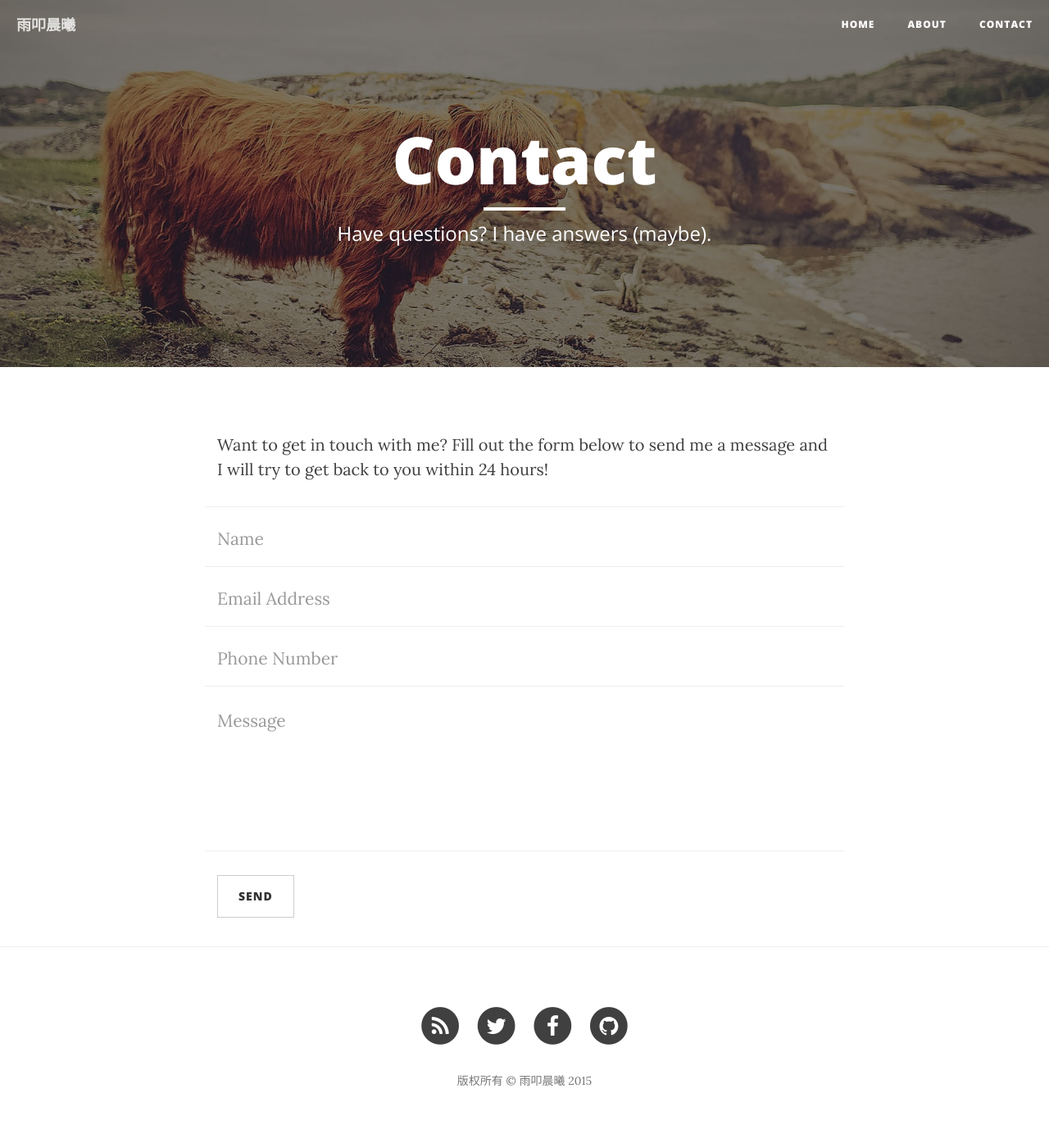
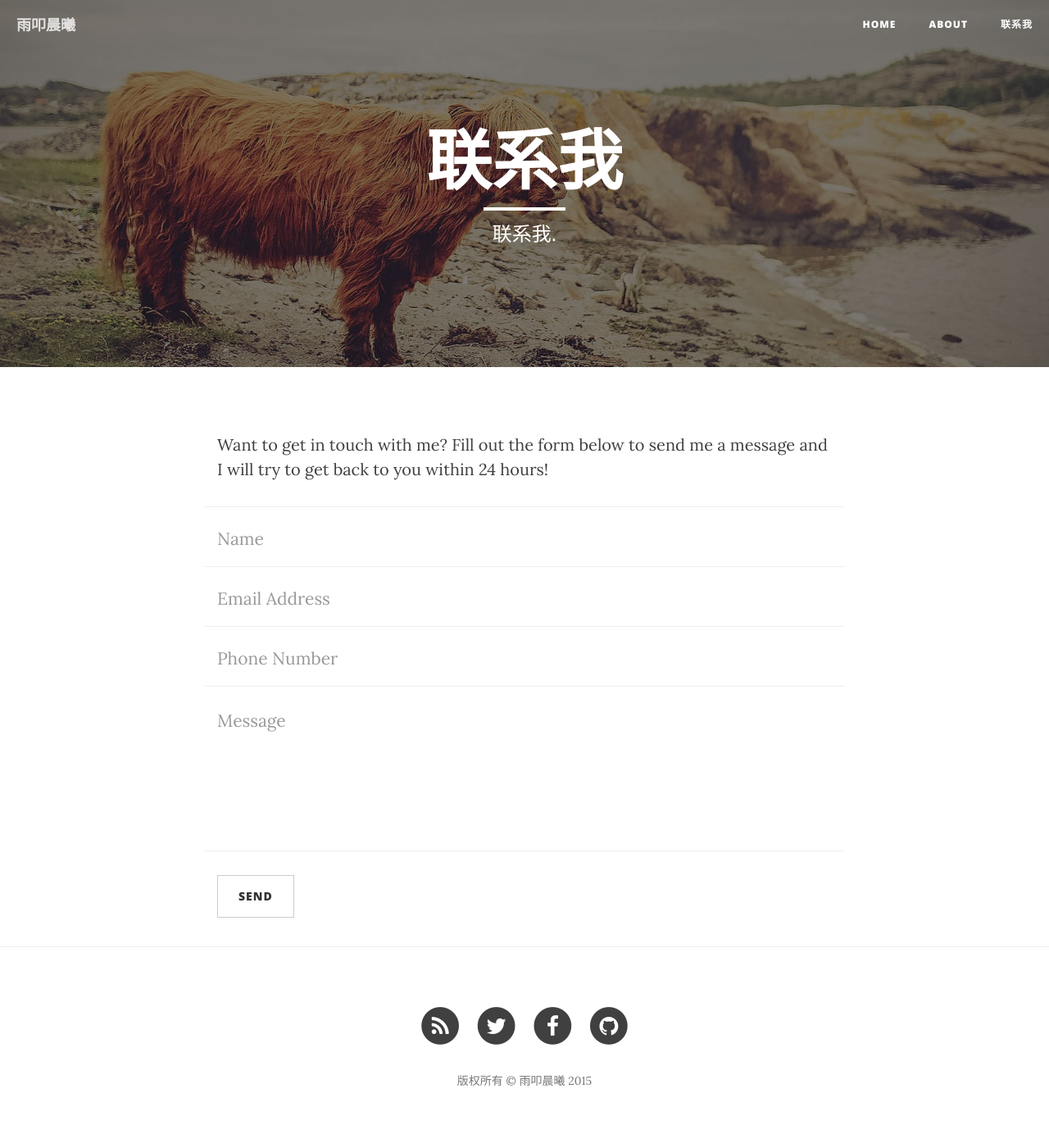
Before and after one commit to HENRY-M/info.mahuan, a Jekyll site: the page built from contact.html, in a window 1280 px wide. Shown: the whole page at 82% size. Built offline with Jekyll 4.4.1, drawn with Linux system fonts in a browser that asks for light colours; nearby versions of some CDN libraries.

Commit message:
Update contact.html

```diff
--- a/contact.html
+++ b/contact.html
@@ -1,7 +1,7 @@
 ---
 layout: page
-title: "Contact"
-description: "Have questions? I have answers (maybe)."
+title: "联系我"
+description: "联系我."
 header-img: "img/contact-bg.jpg"
 ---
 
```
